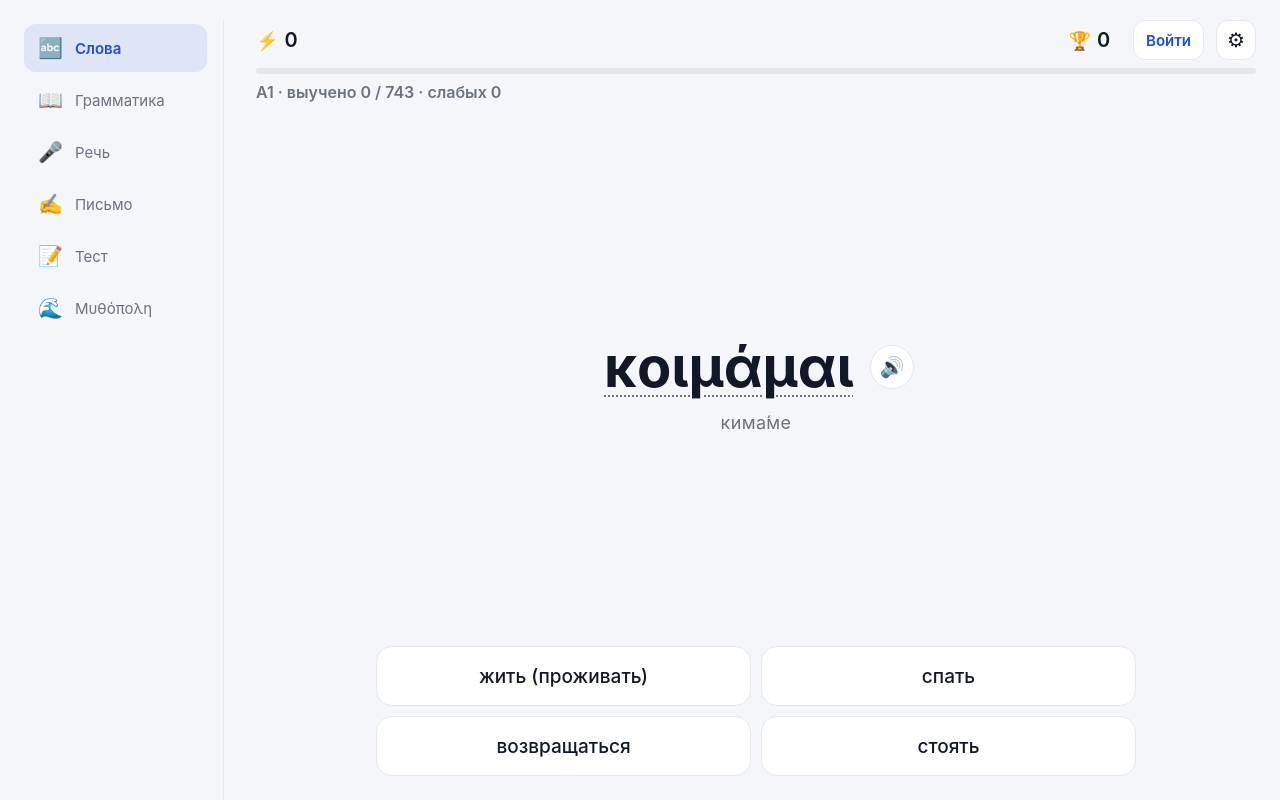
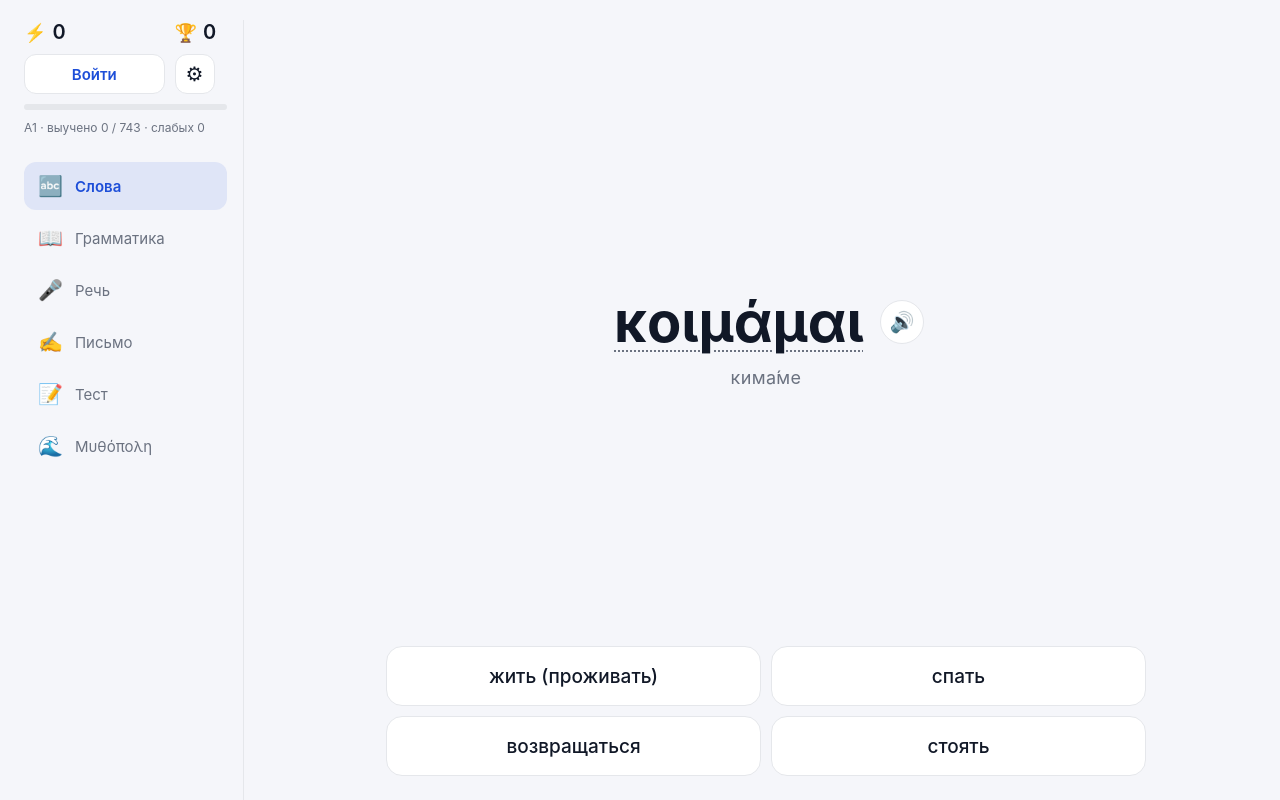
Before and after one commit to vadimptr/greek_drilling, a React (Vite) app: page / in a window 1280 px wide. Built offline with nearby package versions, Linux system fonts and the light colour scheme; no server answers; the HTML template or start-up script is replaced by a standard one.

Commit message:
feat(layout): desktop header (score, level, account, settings) moved to the top of the left sidebar; fix progress card class clash

```diff
--- a/src/App.css
+++ b/src/App.css
@@ -623,7 +623,7 @@
   max-width: 520px;
 }
 .city-hint-small { font-size: 15px; padding: 8px 14px; }
-.progress-card {
+.pc {
   width: min(360px, 100%);
   padding: 14px 18px;
   border-radius: 16px;
@@ -632,11 +632,11 @@
   box-shadow: 0 8px 28px rgba(15, 23, 42, 0.1);
   text-align: left;
 }
-.progress-label { display: flex; justify-content: space-between; font-size: 16px; font-weight: 600; }
-.progress-pct { font-variant-numeric: tabular-nums; color: var(--accent); }
-.progress-track { height: 8px; border-radius: 99px; background: color-mix(in srgb, var(--text) 10%, transparent); margin: 10px 0 6px; overflow: hidden; }
-.progress-fill { height: 100%; border-radius: 99px; background: linear-gradient(90deg, var(--accent), #38bdf8); transition: width 0.25s linear; }
-.progress-eta { font-size: 13px; color: var(--muted); font-variant-numeric: tabular-nums; }
+.pc-label { display: flex; justify-content: space-between; font-size: 16px; font-weight: 600; }
+.pc-pct { font-variant-numeric: tabular-nums; color: var(--accent); }
+.pc-track { height: 8px; border-radius: 99px; background: color-mix(in srgb, var(--text) 10%, transparent); margin: 10px 0 6px; overflow: hidden; }
+.pc-fill { height: 100%; border-radius: 99px; background: linear-gradient(90deg, var(--accent), #38bdf8); transition: width 0.25s linear; }
+.pc-eta { font-size: 13px; color: var(--muted); font-variant-numeric: tabular-nums; }
 .city-won { font-size: 30px; font-weight: 800; color: var(--ok); background: color-mix(in srgb, var(--bg) 80%, transparent); padding: 10px 22px; border-radius: 18px; animation: pulse 0.45s ease; }
 
 .city-bottom { position: relative; display: flex; flex-direction: column; gap: 10px; padding: 0 6% 4px; }
@@ -972,14 +972,20 @@
 @media (min-width: 960px) {
   .app {
     max-width: 1280px;
-    grid-template-columns: 200px minmax(0, 1fr);
+    grid-template-columns: 220px minmax(0, 1fr);
     grid-template-rows: auto 1fr;
-    grid-template-areas: 'nav header' 'nav screen';
+    grid-template-areas: 'header screen' 'nav screen';
     column-gap: 32px;
-    row-gap: 8px;
+    row-gap: 0;
     padding: 20px 24px 0;
   }
-  .header { grid-area: header; padding: 0; }
+  .header { grid-area: header; padding: 0 16px 14px 0; border-right: 1px solid var(--border); gap: 10px; }
+  .header-row { display: grid; grid-template-columns: minmax(0, 1fr) auto; gap: 10px; }
+  .header-row .stat:nth-child(2) { margin-left: 0; justify-self: end; }
+  .header-row .user-btn, .header-row .login-btn { min-width: 0; max-width: none; width: 100%; justify-content: flex-start; }
+  .header-row .user-btn-name { overflow: hidden; text-overflow: ellipsis; }
+  .header .progress-label { font-size: 12px; line-height: 1.35; }
+  .screen { padding-top: 0; }
   .screen { grid-area: screen; padding: 8px 4px 24px; }
   .tabbar {
     grid-area: nav;
@@ -989,7 +995,7 @@
     border-top: none;
     border-right: 1px solid var(--border);
     background: transparent;
-    padding: 4px 16px 0 0;
+    padding: 12px 16px 0 0;
   }
   .tab { flex-direction: row; justify-content: flex-start; gap: 12px; padding: 12px 14px; font-size: 15px; }
   .tab:hover:not(.tab-active) { background: color-mix(in srgb, var(--text) 5%, transparent); }
--- a/src/components/city/Progress.tsx
+++ b/src/components/city/Progress.tsx
@@ -17,15 +17,15 @@ export function Progress({ label, startedAt, expectedMs }: Props) {
   const pct = ratio < 1 ? Math.round(ratio * 95) : Math.min(99, Math.round(95 + (1 - 1 / (ratio * 2)) * 4))
   const left = Math.ceil((expectedMs - elapsed) / 1000)
   return (
-    <div className="progress-card" role="status">
-      <div className="progress-label">
+    <div className="pc" role="status">
+      <div className="pc-label">
         <span>{label}</span>
-        <span className="progress-pct">{pct}%</span>
+        <span className="pc-pct">{pct}%</span>
       </div>
-      <div className="progress-track">
-        <div className="progress-fill" style={{ width: `${pct}%` }} />
+      <div className="pc-track">
+        <div className="pc-fill" style={{ width: `${pct}%` }} />
       </div>
-      <div className="progress-eta">{left > 0 ? `осталось ≈ ${left} с` : 'почти готово…'}</div>
+      <div className="pc-eta">{left > 0 ? `осталось ≈ ${left} с` : 'почти готово…'}</div>
     </div>
   )
 }
```
